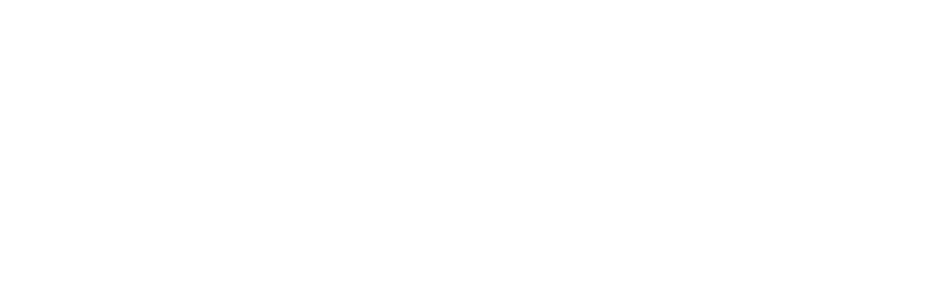
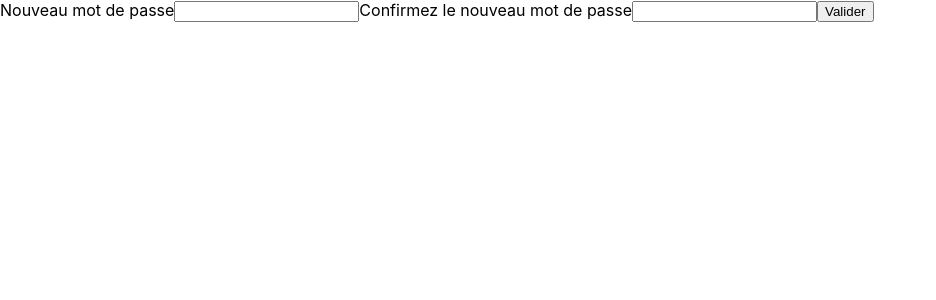
Before and after one commit to remi95/poker-ynov-front, a React (Create React App) app: page /password-reset/1 in a window 1280 px wide. Shown: the top 300 px of the page, without its empty margins (0-936 px from the left). Built offline with nearby package versions, Linux system fonts and the light colour scheme.

Commit message:
Logout & Forget password implementation

```diff
--- a/package.json
+++ b/package.json
@@ -8,6 +8,7 @@
     "react": "^16.6.0",
     "react-dom": "^16.6.0",
     "react-redux": "^5.1.0",
+    "react-responsive-modal": "^3.5.0",
     "react-router-dom": "^4.3.1",
     "react-scripts": "2.1.1",
     "redux": "^4.0.1",
--- a/src/App.js
+++ b/src/App.js
@@ -1,5 +1,5 @@
 import React, { Component } from 'react';
-import { Route, withRouter } from 'react-router-dom'
+import { withRouter } from 'react-router-dom'
 import './App.css';
 import Auth from "./components/authentication/Auth";
 import Menu from "./components/home/Menu";
@@ -9,6 +9,7 @@
 import {authenticate} from "./helpers/authentication";
 import store from "./store";
 import PublicRoute from "./components/PublicRoute";
+import ResetPassword from "./components/form/ResetPassword";
 
 class App extends Component {
 
@@ -25,6 +26,7 @@
                 {store.getState().userReducer.token ? 'CONNECTED' : ''}
                 <Alert />
                 <PublicRoute path="/(login|signup)" component={ Auth } />
+                <PublicRoute path="/password-reset/:token" component={ ResetPassword } />
                 <PrivateRoute path="/(|profile)" component={ Menu } />
                 <PrivateRoute path="/game" component={ Game } />
             </div>
--- a/src/actions/authAction.js
+++ b/src/actions/authAction.js
@@ -1,4 +1,4 @@
-import {AUTH_LOADING, AUTH_SUCCESS} from "../constants";
+import {AUTH_LOADING, AUTH_SUCCESS, LOGOUT} from "../constants";
 import {pushAlert} from "./alertAction";
 import {alert} from "../helpers/global";
 import history from "../helpers/history";
@@ -12,6 +12,12 @@
     }
 };
 
+const logout = () => {
+    return {
+        type: LOGOUT
+    }
+};
+
 const loading = (bool) => {
     return {
         type: AUTH_LOADING,
@@ -20,15 +26,25 @@
 };
 
 export const checkUser = (user) => {
-    return userPostRequest(user, 'login')
+    return userPostRequest(user, '/login')
 };
 
 export const postUser = (user) => {
-    return userPostRequest(user, 'signup')
+    return userPostRequest(user, '/signup')
 };
 
 export const checkToken = (token, redirect) => {
-    return userPostRequest({token}, 'user/token', redirect)
+    return userPostRequest({token}, '/user/token', redirect)
+};
+
+export const logoutAndRedirect = () => {
+    return async(dispatch) => {
+        Cookies.remove('user-token');
+
+        dispatch(logout());
+        dispatch(pushAlert(alert('success', 'Vous avez bien été déconnecté. A bientôt !')))
+        history.push('/login');
+    }
 };
 
 const userPostRequest = (user, endpoint, redirect = '/') => {
@@ -46,10 +62,11 @@
     }
 };
 
-export const login = (userInfo, redirect) => {
+const login = (userInfo, redirect) => {
     return async (dispatch) => {
         Cookies.set('user-token', userInfo.token, { expires: 7 });
 
+        dispatch(loading(false));
         dispatch(success(userInfo));
         dispatch(pushAlert(alert('success', 'Bonjour ' + userInfo.user.username)));
 
--- a/src/clients/apiClient.js
+++ b/src/clients/apiClient.js
@@ -4,7 +4,7 @@
 
     async post(endpoint, data) {
         try {
-            const response = await fetch(`${API_URL}/${endpoint}`, {
+            const response = await fetch(`${API_URL}${endpoint}`, {
                 method: 'POST',
                 headers: {
                     'Accept': 'application/json',
--- /dev/null
+++ b/src/components/form/ForgetPassword.js
@@ -0,0 +1,53 @@
+import React, { Component } from 'react';
+import Modal from 'react-responsive-modal';
+import {alert} from "../../helpers/global";
+import client from "../../clients/apiClient";
+
+class ForgetPassword extends Component {
+
+    constructor(props) {
+        super(props);
+
+        this.state = {
+            email: null,
+        }
+    }
+
+    inputChange = (e) => {
+        this.setState({[e.target.name]: e.target.value})
+    };
+
+    submit = async (e) => {
+        e.preventDefault();
+        if (this.state.email) {
+            const request = await client.post('/forget-password', this.state);
+
+            if (request.status) {
+                this.props.alert(alert('success', 'Vous allez recevoir un email sur l\'adresse indiquée, contenant toutes les informations pour réinitialiser votre mot de passe.'));
+            }
+            else {
+                this.props.alert(alert('error', request.data.message));
+            }
+        }
+        else {
+            this.props.alert(alert('error', 'Veuillez remplir tous les champs'))
+        }
+
+        this.props.closeModal()
+    };
+
+    render() {
+        return(
+            <Modal open={this.props.open} onClose={this.props.closeModal}>
+                <form onSubmit={this.submit}>
+                    <label htmlFor="email">Email</label>
+                    <input type="email" name="email" onChange={this.inputChange}/>
+
+                    <input type="submit" value="Valider" />
+                </form>
+            </Modal>
+        )
+    }
+}
+
+export default ForgetPassword;
--- a/src/components/form/Login.js
+++ b/src/components/form/Login.js
@@ -3,25 +3,38 @@
 import {checkUser} from "../../actions/authAction";
 import {pushAlert} from "../../actions/alertAction";
 import {alert} from "../../helpers/global";
+import ForgetPassword from "./ForgetPassword";
 
 class Login extends Component {
     constructor(props) {
         super(props);
 
         this.state = {
+            form: {
                 email: null,
                 password: null,
+            },
+            openModal: false,
         };
     }
 
+    toggleModal = () => {
+        this.setState({ openModal: !this.state.openModal })
+    };
+
     inputChange = (e) => {
-        this.setState({ [e.target.name]: e.target.value })
+        this.setState({
+            form: {
+                ...this.state.form,
+                [e.target.name]: e.target.value
+            }
+        })
     };
 
     submit = (e) => {
         e.preventDefault();
-        if (this.state.email && this.state.password) {
-            this.props.login(this.state)
+        if (this.state.form.email && this.state.form.password) {
+            this.props.login(this.state.form)
         }
         else {
             this.props.alert(alert('error', 'Veuillez remplir tous les champs'))
@@ -30,6 +43,7 @@
 
     render() {
         return (
+            <div>
                 <form onSubmit={ this.submit }>
                     <label htmlFor="email">Email</label>
                     <input type="email" name="email" onChange={ this.inputChange } />
@@ -39,6 +53,14 @@
 
                     <input type="submit" value={'Se connecter'} />
                 </form>
+
+                <button onClick={this.toggleModal}>Mot de passe oublié</button>
+
+                <ForgetPassword open={this.state.openModal}
+                                closeModal={this.toggleModal}
+                                alert={this.props.alert} />
+            </div>
+
         )
     }
 }
--- /dev/null
+++ b/src/components/form/ResetPassword.js
@@ -0,0 +1,67 @@
+import React, { Component } from 'react';
+import {alert} from "../../helpers/global";
+import client from "../../clients/apiClient";
+import {pushAlert} from "../../actions/alertAction";
+import connect from "react-redux/es/connect/connect";
+import history from "../../helpers/history";
+
+class ResetPassword extends Component {
+
+    constructor(props) {
+        super(props);
+
+        this.token = props.match.params.token;
+
+        this.state = {
+            password: null,
+            confirmPassword: null,
+        }
+    }
+
+    inputChange = (e) => {
+        this.setState({[e.target.name]: e.target.value})
+    };
+
+    submit = async (e) => {
+        e.preventDefault();
+        if (this.state.password && this.state.confirmPassword) {
+            const request = await client.post(`/password-reset/${this.token}`, {
+                newPassword: this.state.password,
+                newPasswordVerify: this.state.confirmPassword,
+            });
+
+            if (request.status) {
+                this.props.alert(alert('success', 'Votre mot de passe a bien été réinitialisé.'));
+                history.push('/login')
+            }
+            else {
+                this.props.alert(alert('error', request.data.message));
+            }
+        }
+        else {
+            this.props.alert(alert('error', 'Veuillez remplir tous les champs'))
+        }
+    };
+
+    render() {
+        return (
+            <form onSubmit={this.submit}>
+                <label htmlFor="password">Nouveau mot de passe</label>
+                <input type="password" name="password" onChange={this.inputChange}/>
+
+                <label htmlFor="confirmPassword">Confirmez le nouveau mot de passe</label>
+                <input type="password" name="confirmPassword" onChange={this.inputChange}/>
+
+                <input type="submit" value="Valider"/>
+            </form>
+        )
+    }
+}
+
+const mapDispatchToProps = (dispatch) => {
+    return {
+        alert: (alert) => dispatch(pushAlert(alert))
+    }
+};
+
+export default connect(null, mapDispatchToProps)(ResetPassword);
--- a/src/components/home/Menu.js
+++ b/src/components/home/Menu.js
@@ -2,6 +2,8 @@
 import { Route, Link } from 'react-router-dom'
 import Profile from "./Profile";
 import {Title} from "../general/Title";
+import {logoutAndRedirect} from "../../actions/authAction";
+import connect from "react-redux/es/connect/connect";
 
 class Menu extends Component {
 
@@ -10,7 +12,8 @@
             <div>
                 <Title />
 
-                <Link to={'/logout'}>Déconnexion</Link>
+                <button onClick={this.props.logout}>Déconnexion</button>
+
                 <Link to={'/game'}>Rejoindre une partie</Link>
                 <Link to={'/profile'}>Mon profil</Link>
 
@@ -20,4 +23,10 @@
     }
 }
 
-export default Menu;
+const mapDispatchToProps = dispatch => {
+    return {
+        logout: (alert) => dispatch(logoutAndRedirect(alert))
+    }
+};
+
+export default connect(null, mapDispatchToProps)(Menu);
--- a/src/constants/index.js
+++ b/src/constants/index.js
@@ -1,4 +1,5 @@
 export const AUTH_SUCCESS = 'AUTH_SUCCESS';
 export const AUTH_LOADING = 'AUTH_LOADING';
+export const LOGOUT = 'LOGOUT';
 
 export const ALERT_PUSH = 'ALERT_PUSH';
--- a/src/reducers/userReducer.js
+++ b/src/reducers/userReducer.js
@@ -1,4 +1,4 @@
-import {AUTH_LOADING, AUTH_SUCCESS} from "../constants";
+import {AUTH_LOADING, AUTH_SUCCESS, LOGOUT} from "../constants";
 
 let initialState = {
     user: {},
@@ -18,7 +18,13 @@
         case AUTH_LOADING:
             return {
                 ...state,
-                loading: true,
+                loading: action.bool,
+            };
+        case LOGOUT:
+            return {
+                user: {},
+                token: null,
+                loading: false,
             };
         default:
             return state;
```
Also changed, not shown: 1 other file (tests, documents, lock files or other folders). Lines whose indentation alone changed are shown as unchanged.
